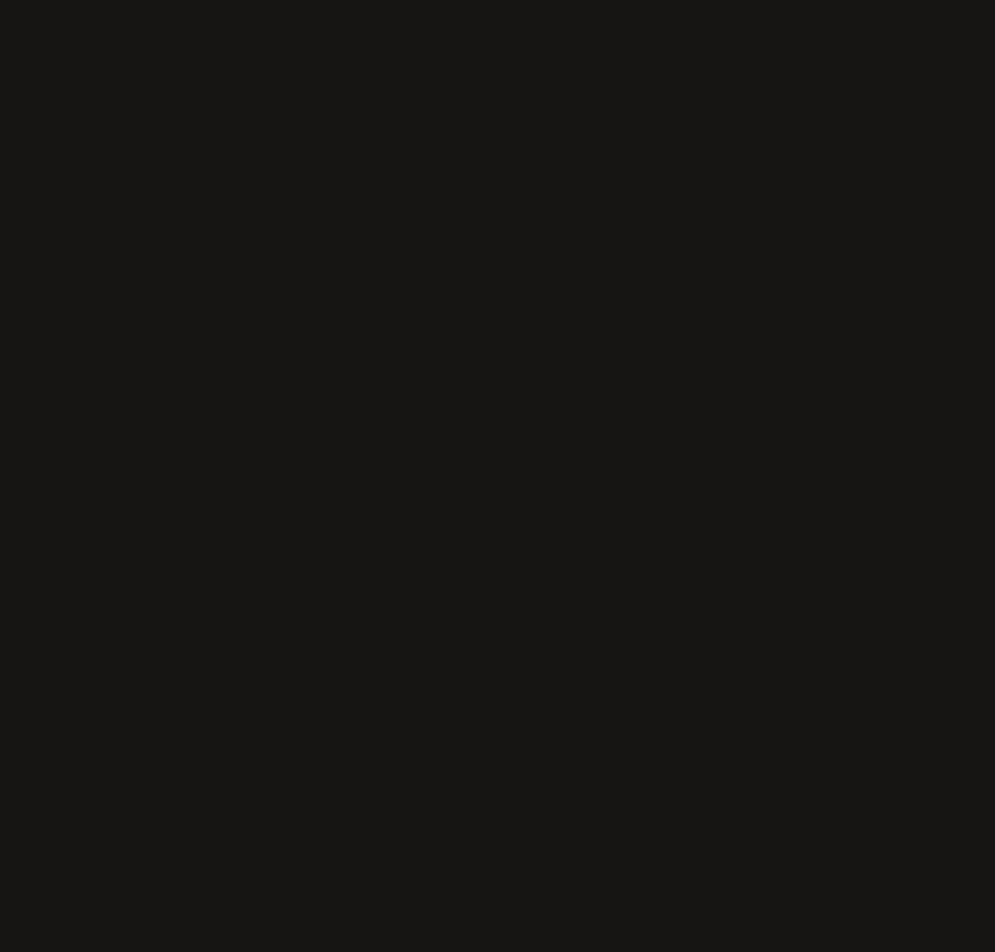
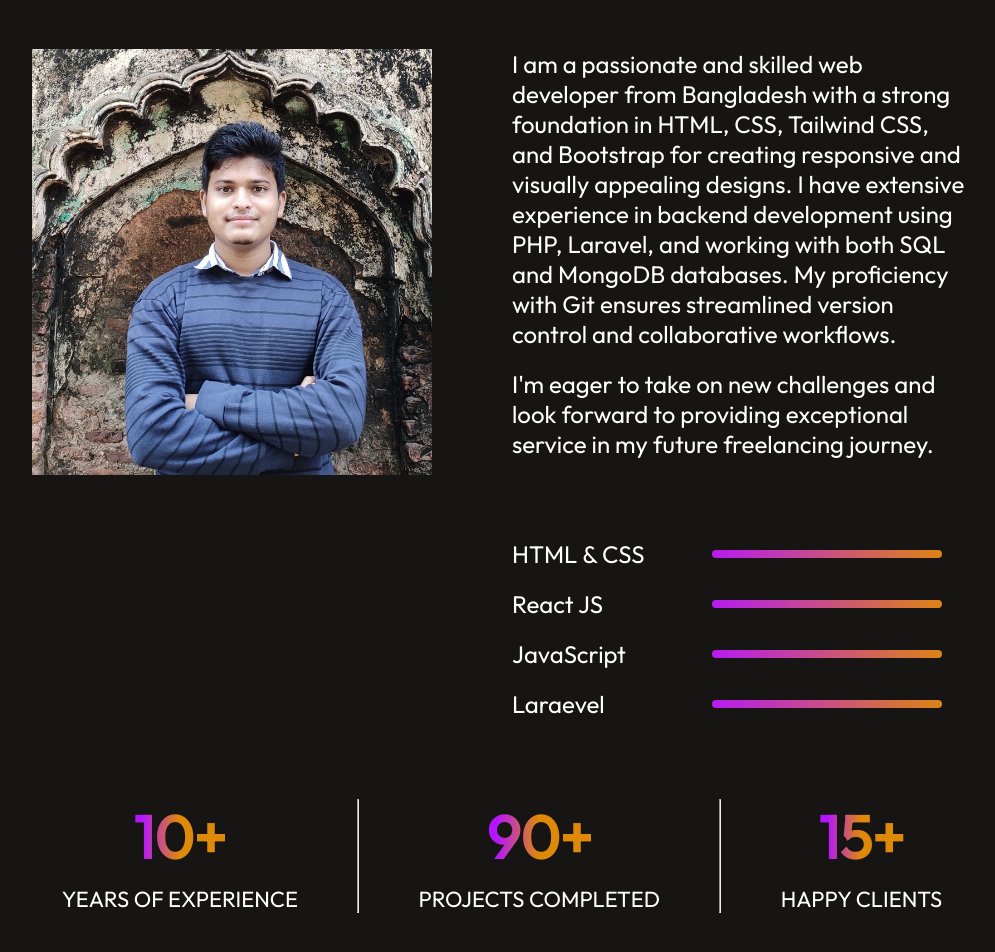
Before and after one commit to apoudatta/portfolio-react-tailwindcss, a React (Create React App) app: page / in a window 1280 px wide. Shown: the part 1516-2468 px from the top of the page, without its empty margins (138-1133 px from the left). Before the commit the page ends 1304 px from the top, so only its background shows below. Built offline with nearby package versions, Linux system fonts and the light colour scheme.

Commit message:
about done

```diff
--- a/src/App.js
+++ b/src/App.js
@@ -1,12 +1,14 @@
 import React from 'react';
 import Navber from './Components/Navbar/Navber';
 import Hero from './Components/Hero/Hero';
+import About from './Components/About/About';
 
 const App = props => {
   return (
     <div>
       <Navber />
       <Hero />
+      <About />
     </div>
   );
 };
--- /dev/null
+++ b/src/Components/About/About.css
@@ -0,0 +1,96 @@
+.about {
+    display: flex;
+    flex-direction: column;
+    align-items: center;
+    justify-content: center;
+    gap: 80px;
+    margin: 80px 170px;
+}
+
+.about-title {
+    position: relative;
+}
+.about-title h1 {
+    padding: 0px 30px;
+    font-size: 80px;
+    font-weight: 600;
+}
+.about-title img {
+    position: absolute;
+    bottom: 0;
+    right: 0;
+    z-index: -1;
+}
+.about-sections {
+    display: flex;
+    gap: 80px;
+}
+.about-right {
+    display: flex;
+    flex-direction: column;
+    gap: 80px;
+}
+.about-para {
+    display: flex;
+    flex-direction: column;
+    gap: 20px;
+    font-size: 24px;
+    font-weight: 500;
+}
+.about-skills {
+    display: flex;
+    flex-direction: column;
+    gap: 20px;
+}
+.about-skill {
+    display: flex;
+    gap: 50px;
+    align-items: center;
+    transition: 0.3s;
+}
+.about-skill p {
+    min-width: 150px;
+    font-size: 24px;
+    font-weight: 500;
+}
+.about-skill hr {
+    outline: none;
+    border: none;
+    width: 50%;
+    height: 8px;
+    border-radius: 50px;
+    background: linear-gradient(264deg, #DF8908 -5.09%, #B415FF 106.28%);
+}
+.about-skill:hover {
+    transform: scale(1.05);
+    transition: 0.3s;
+}
+.about-achievements {
+    display: flex;
+    width: 100%;
+    justify-content: space-around;
+    margin-bottom: 80px;
+}
+.about-achievement {
+    display: flex;
+    flex-direction: column;
+    align-items: center;
+    gap: 10px;
+    transition: 0.5s;
+}
+.about-achievement h1 {
+    font-size: 60px;
+    font-weight: 700;
+    background: linear-gradient(270deg, #DF8908 50.41%, #B415FF 90.25%);
+    background-clip: text;
+    -webkit-background-clip: text;
+    -webkit-text-fill-color: transparent;
+}
+.about-achievement p {
+    font-size: 22px;
+    font-weight: 500;
+}
+.about-achievement:hover {
+    transform: scale(1.12);
+    transition: 0.5s;
+}
--- /dev/null
+++ b/src/Components/About/About.js
@@ -0,0 +1,50 @@
+import React from 'react';
+import './About.css'
+import theme_pattern from '../../assets/theme_pattern.svg'
+import profile_image from '../../assets/profile_img.jpg'
+
+const About = () => {
+    return (
+        <div className='about'>
+            <div className='about-title'>
+                <h1>About me</h1>
+                <img src={theme_pattern} alt="" />
+            </div>
+            <div className='about-sections'>
+                <div className='about-left'>
+                    <img src={profile_image} alt="" width="400" />
+                </div>
+                <div className="about-right">
+                    <div className='about-para'>
+                        <p>I am a passionate and skilled web developer from Bangladesh with a strong foundation in HTML, CSS, Tailwind CSS, and Bootstrap for creating responsive and visually appealing designs. I have extensive experience in backend development using PHP, Laravel, and working with both SQL and MongoDB databases. My proficiency with Git ensures streamlined version control and collaborative workflows.</p>
+                        <p>I'm eager to take on new challenges and look forward to providing exceptional service in my future freelancing journey.</p>
+                    </div>
+                    <div className='about-skills'>
+                        <div className='about-skill'><p>HTML & CSS</p> <hr style={{ width: "50%" }} /></div>
+                        <div className='about-skill'><p>React JS</p> <hr style={{ width: "50%" }} /></div>
+                        <div className='about-skill'><p>JavaScript</p> <hr style={{ width: "50%" }} /></div>
+                        <div className='about-skill'><p>Laraevel</p> <hr style={{width:"50%"}} /></div>
+                    </div>
+                </div>
+            </div>
+            <div className='about-achievements'>
+                <div className='about-achievement'>
+                    <h1>10+</h1>
+                    <p>YEARS OF EXPERIENCE</p>
+                </div>
+                <hr />
+                <div className='about-achievement'>
+                    <h1>90+</h1>
+                    <p>PROJECTS COMPLETED</p>
+                </div>
+                <hr />
+                <div className='about-achievement'>
+                    <h1>15+</h1>
+                    <p>HAPPY CLIENTS</p>
+                </div>
+            </div>
+        </div>
+    );
+};
+
+export default About;
```
